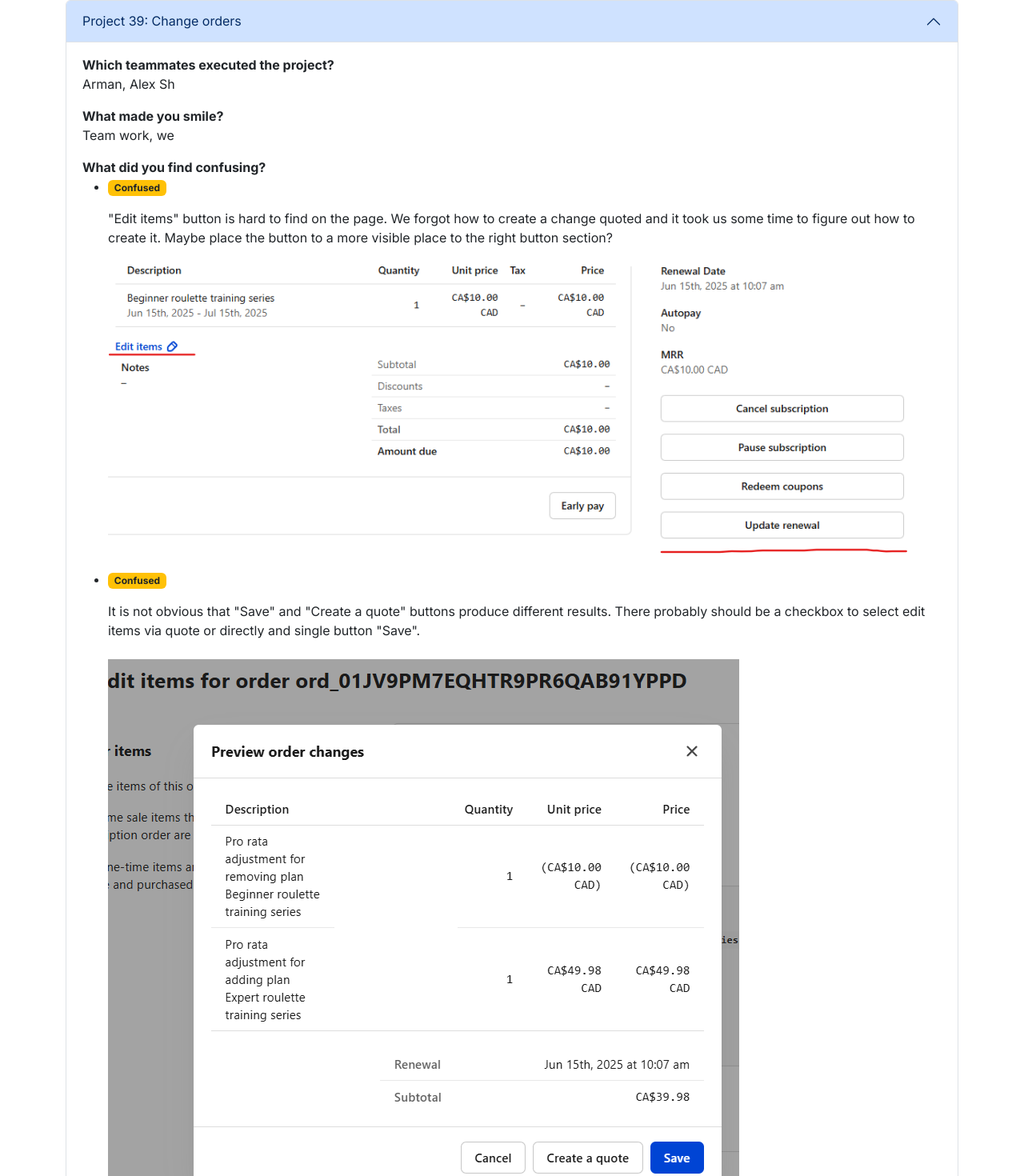
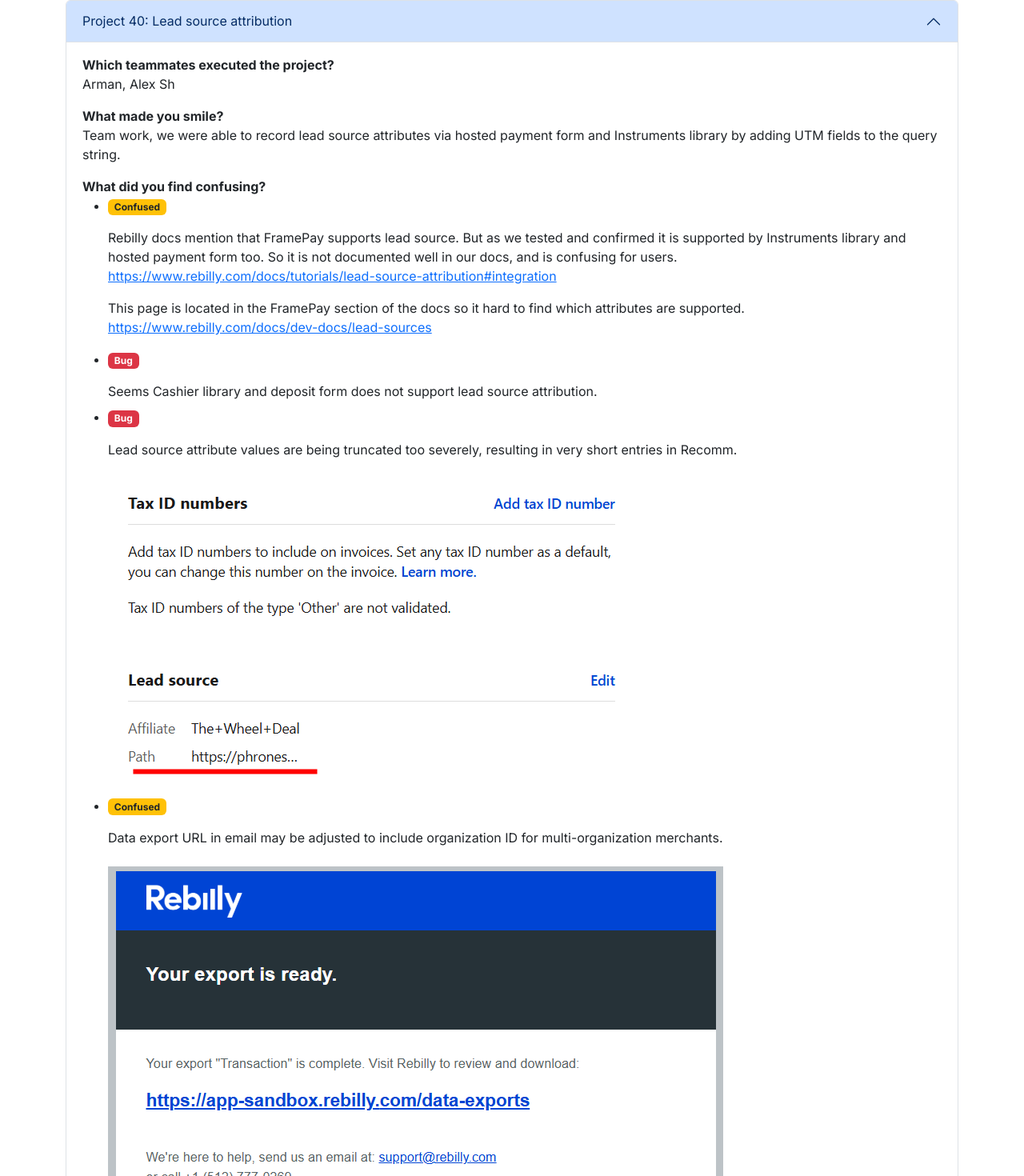
Before and after one commit to ashkarpetin/phronesis-training, a Vue app: page /debriefs in a window 1280 px wide. Shown: the part 160-1630 px from the top of the page at 80% size. Built offline with nearby package versions, Linux system fonts and the light colour scheme.

Commit message:
Add debrief 40

```diff
--- a/src/views/DebriefsView.vue
+++ b/src/views/DebriefsView.vue
@@ -6,6 +6,87 @@
       <h2 class="accordion-header">
         <button
           class="accordion-button"
+          type="button"
+          data-bs-toggle="collapse"
+          data-bs-target="#collapse40"
+          aria-expanded="true"
+          aria-controls="collapse40"
+        >
+          Project 40: Lead source attribution
+        </button>
+      </h2>
+      <div
+        id="collapse40"
+        class="accordion-collapse collapse show"
+        data-bs-parent="#debriefs"
+      >
+        <div class="accordion-body">
+          <div>
+            <strong>Which teammates executed the project?</strong>
+            <p>Arman, Alex Sh</p>
+          </div>
+          <div>
+            <strong>What made you smile?</strong>
+            <p>
+              Team work, we were able to record lead source attributes via
+              hosted payment form and Instruments library by adding UTM fields
+              to the query string.
+            </p>
+          </div>
+          <div>
+            <strong>What did you find confusing?</strong>
+            <ul>
+              <li class="mb-2">
+                <p><span class="badge bg-warning text-dark">Confused</span></p>
+                Rebilly docs mention that FramePay supports lead source. But as
+                we tested and confirmed it is supported by Instruments library
+                and hosted payment form too. So it is not documented well in our
+                docs, and is confusing for users.
+                <p>
+                  <a
+                    href="https://www.rebilly.com/docs/tutorials/lead-source-attribution#integration"
+                    >https://www.rebilly.com/docs/tutorials/lead-source-attribution#integration</a
+                  >
+                </p>
+                <p>
+                  This page is located in the FramePay section of the docs so it
+                  hard to find which attributes are supported.
+                  <a href="https://www.rebilly.com/docs/dev-docs/lead-sources"
+                    >https://www.rebilly.com/docs/dev-docs/lead-sources</a
+                  >
+                </p>
+              </li>
+              <li class="mb-2">
+                <p><span class="badge bg-danger">Bug</span></p>
+                Seems Cashier library and deposit form does not support lead
+                source attribution.
+              </li>
+              <li class="mb-2">
+                <p><span class="badge bg-danger">Bug</span></p>
+                Lead source attribute values are being truncated too severely,
+                resulting in very short entries in Recomm.
+                <div class="mt-4">
+                  <img src="../assets/debriefs/40/scr1.png" />
+                </div>
+              </li>
+              <li class="mb-2">
+                <p><span class="badge bg-warning text-dark">Confused</span></p>
+                Data export URL in email may be adjusted to include organization
+                ID for multi-organization merchants.
+                <div class="mt-4">
+                  <img src="../assets/debriefs/40/scr2.png" />
+                </div>
+              </li>
+            </ul>
+          </div>
+        </div>
+      </div>
+    </div>
+
+    <div class="accordion-item">
+      <h2 class="accordion-header">
+        <button
+          class="accordion-button collapsed"
           type="button"
           data-bs-toggle="collapse"
           data-bs-target="#collapse39"
@@ -17,7 +98,7 @@
       </h2>
       <div
         id="collapse39"
-        class="accordion-collapse collapse show"
+        class="accordion-collapse collapse"
         data-bs-parent="#debriefs"
       >
         <div class="accordion-body">
@@ -27,7 +108,7 @@
           </div>
           <div>
             <strong>What made you smile?</strong>
-            <p>Team work, we</p>
+            <p>Team work</p>
           </div>
           <div>
             <strong>What did you find confusing?</strong>
@@ -307,68 +388,6 @@
         </div>
       </div>
     </div>
-
-    <div class="accordion-item">
-      <h2 class="accordion-header">
-        <button
-          class="accordion-button collapsed"
-          type="button"
-          data-bs-toggle="collapse"
-          data-bs-target="#collapse36"
-          aria-expanded="true"
-          aria-controls="collapse36"
-        >
-          Project 36: Custom domains
-        </button>
-      </h2>
-      <div
-        id="collapse36"
-        class="accordion-collapse collapse"
-        data-bs-parent="#debriefs"
-      >
-        <div class="accordion-body">
-          <div>
-            <strong>Which teammates executed the project?</strong>
-            <p>Arman, Alex Sh</p>
-          </div>
-          <div>
-            <strong>What made you smile?</strong>
-            <p>Team work, we configured custom domain without any issues.</p>
-          </div>
-          <div>
-            <strong>What did you find confusing?</strong>
-            <ul>
-              <li class="mb-2">
-                <p><span class="badge bg-warning text-dark">Confused</span></p>
-                URL displayed in payment form URL modal in Recomm still contains
-                "secure-payments.app" domain instead of configured custom
-                domain.
-                <div class="mt-4">
-                  <img src="../assets/debriefs/36/scr1.png" />
-                </div>
-
-                <div class="mt-4">
-                  <div>
-                    Same issue with "Generate request payout link" modal.
-                  </div>
-                  <img src="../assets/debriefs/36/scr2.png" />
-                </div>
-              </li>
-              <li class="mb-2">
-                <p><span class="badge bg-warning text-dark">Confused</span></p>
-                After payment completion, payment form redirects from custom
-                domain to "forms-sandbox.secure-payments.app" domain, which
-                further redirects to orignal redirecs URL. Seems it should
-                redirect to custom domain instead.
-                <div class="mt-4">
-                  <img src="../assets/debriefs/36/scr3.png" />
-                </div>
-              </li>
-            </ul>
-          </div>
-        </div>
-      </div>
-    </div>
   </div>
 </template>
 <script setup lang="ts"></script>
```
Also changed, not shown: src/assets/debriefs/40/scr1.png (added), src/assets/debriefs/40/scr2.png (added).
